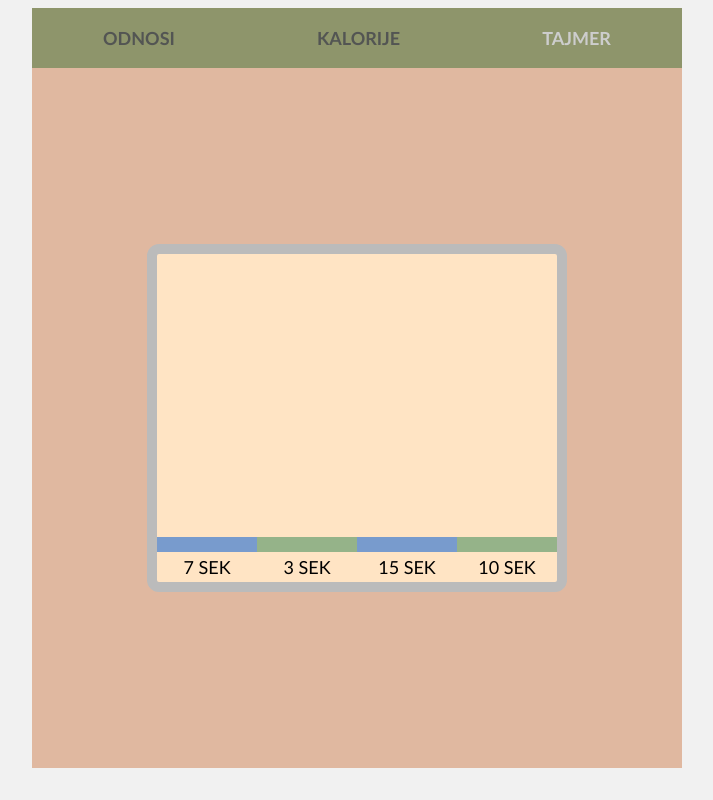
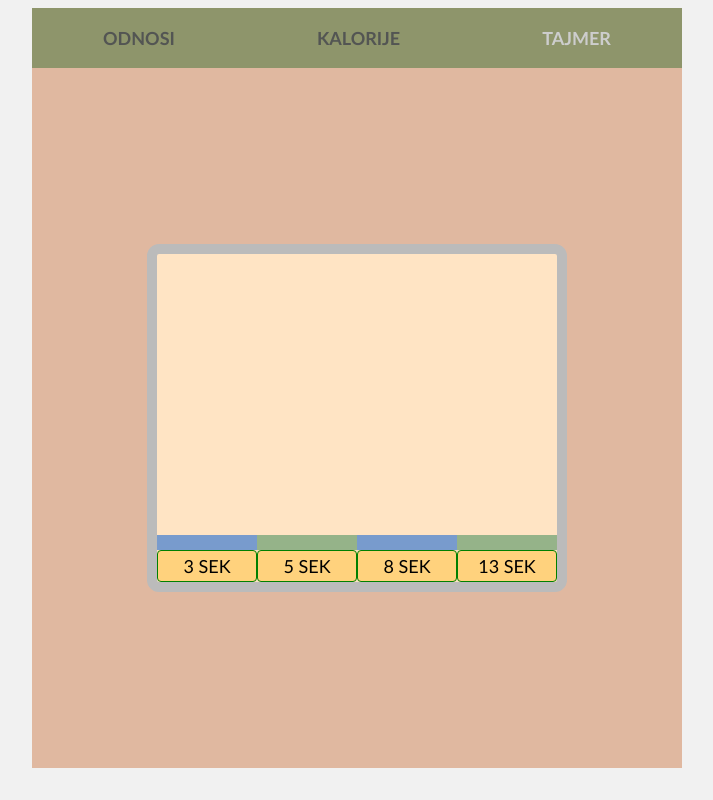
Before and after one commit to portal222/Calories, a React app: page /#/tajmer in a window 1280 px wide. Shown: the top 800 px of the page, without its empty margins (283-996 px from the left). Built offline with nearby package versions, Linux system fonts and the light colour scheme.

Commit message:
tajmer animation

```diff
--- a/src/components/Tajmer.js
+++ b/src/components/Tajmer.js
@@ -21,12 +21,12 @@ const Tajmer = () => {
                             className="box"
                             layout
                             style={{ height: isOpen ? "300px" : "15px" }}
-                            transition={{ duration: 7 }}
+                            transition={{ duration: 3 }}
 
                         />
                         <div onClick={() => setOpen(!isOpen)}
                             className="boxBat"
-                        >7 SEK</div>
+                        >3 SEK</div>
 
                     </div>
 
@@ -35,33 +35,33 @@ const Tajmer = () => {
                             className="box1"
                             layout
                             style={{ height: isOpen1 ? "300px" : "15px" }}
-                            transition={{ duration: 3 }}
+                            transition={{ duration: 5 }}
                         />
                         <div onClick={() => setOpen1(!isOpen1)}
                             className="boxBat"
-                        >3 SEK</div>
+                        >5 SEK</div>
                     </div>
                     <div>
                         <motion.div
                             className="box2"
                             layout
                             style={{ height: isOpen2 ? "300px" : "15px" }}
-                            transition={{ duration: 15 }}
+                            transition={{ duration: 8 }}
                         />
                         <div onClick={() => setOpen2(!isOpen2)}
                             className="boxBat"
-                        >15 SEK</div>
+                        >8 SEK</div>
                     </div>
                     <div>
                         <motion.div
                             className="box3"
                             layout
                             style={{ height: isOpen3 ? "300px" : "15px" }}
-                            transition={{ duration: 10 }}
+                            transition={{ duration: 13 }}
                         />
                         <div onClick={() => setOpen3(!isOpen3)}
                             className="boxBat"
-                        >10 SEK</div>
+                        >13 SEK</div>
                     </div>
 
 
--- a/src/scss/_tajmer.scss
+++ b/src/scss/_tajmer.scss
@@ -36,10 +36,13 @@
 
         .boxBat {
             padding: 4px;
+            border: solid 1px green;
+            border-radius: 4px;
+            background-color: rgb(255, 210, 125);
             cursor: pointer;
 
             &:hover {
-                background-color: rgb(156, 212, 194);
+                background-color: rgb(235, 171, 108);
             }
 
         }
```
